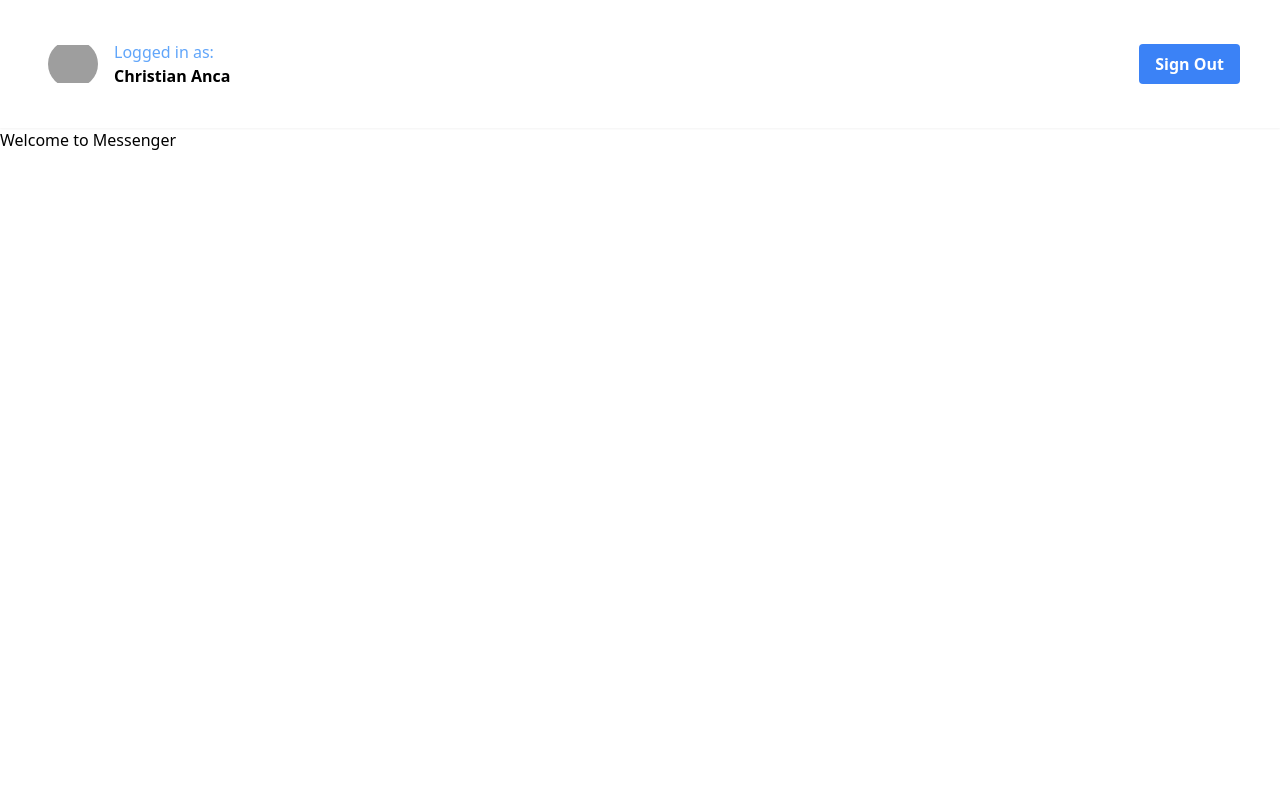
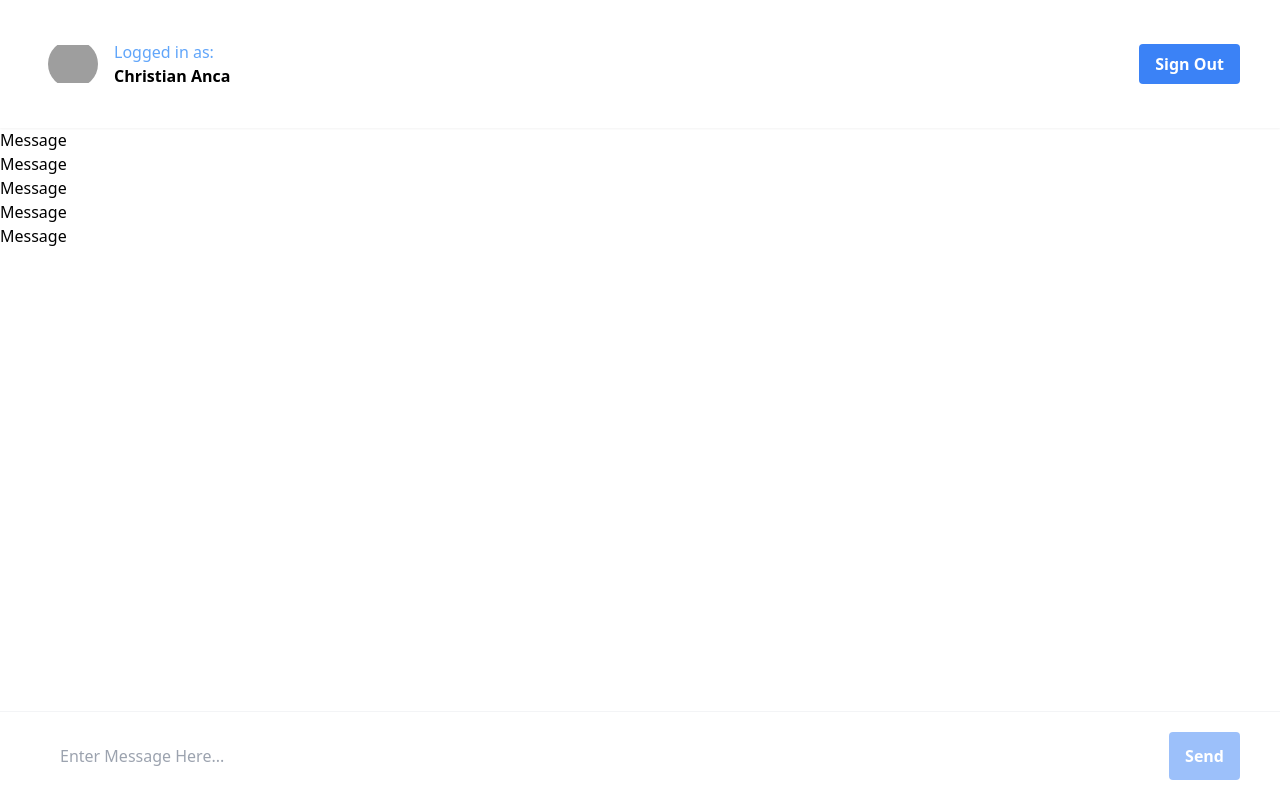
Before and after one commit to ChristianAnca/Meta-Messenger-Clone, a Next.js app: page / in a window 1280 px wide. Built offline with nearby package versions, Linux system fonts and the light colour scheme; grey boxes are pictures that could not be loaded.

Commit message:
chatinput began and styled

```diff
--- /dev/null
+++ b/app/ChatInput.tsx
@@ -0,0 +1,41 @@
+"use client"
+import React, { FormEvent } from 'react'
+import { useState } from 'react'
+
+
+function ChatInput() {
+
+    const [input, setInput] = useState('');
+    const addMessage = (e: FormEvent<HTMLFormElement>) => {
+        e.preventDefault();
+
+
+        if (!input) return;
+
+        const messageToSend = input;
+
+        setInput('');
+    }
+
+  return (
+    <form onSubmit={addMessage} className='fixed bottom-0 z-50 w-full flex px-10 py-5 space-x-2 border-t border-gray-100'>
+        <input type='text'
+        value={input}
+        onChange={(e) => setInput(e.target.value)}
+        placeholder='Enter Message Here...' className='
+        flex-1 rounded border-gray-300 focus:outline-none
+        focus:ring-2 focus:ring-blue-600 focus:border-transparent px-5
+        py-3 disabled:opacity-50 disabled:cursor-not-allowed
+        ' />
+        <button type='submit'
+        disabled={!input}
+        className='bg-blue-500 hover:bg-blue-700 text-white font-bold
+        py-2 px-4 rounded
+        disabled:opacity-50 disabled:cursor-not-allowed'>
+            Send
+        </button>
+    </form>
+  )
+}
+
+export default ChatInput
--- /dev/null
+++ b/app/MessageList.tsx
@@ -0,0 +1,15 @@
+import React from 'react'
+
+function MessageList() {
+  return (
+    <div>
+        <p>Message</p>
+        <p>Message</p>
+        <p>Message</p>
+        <p>Message</p>
+        <p>Message</p>
+    </div>
+  )
+}
+
+export default MessageList
--- a/app/page.tsx
+++ b/app/page.tsx
@@ -1,8 +1,18 @@
 import React from 'react'
+import ChatInput from './ChatInput'
+import MessageList from './MessageList'
 
 function HomePage() {
   return (
-    <div> Welcome to Messenger</div>
+    <main>
+      {/* messageList */}
+      <MessageList />
+
+
+      {/* chatInput */}
+      <ChatInput />
+
+    </main>
   )
 }
 
```
